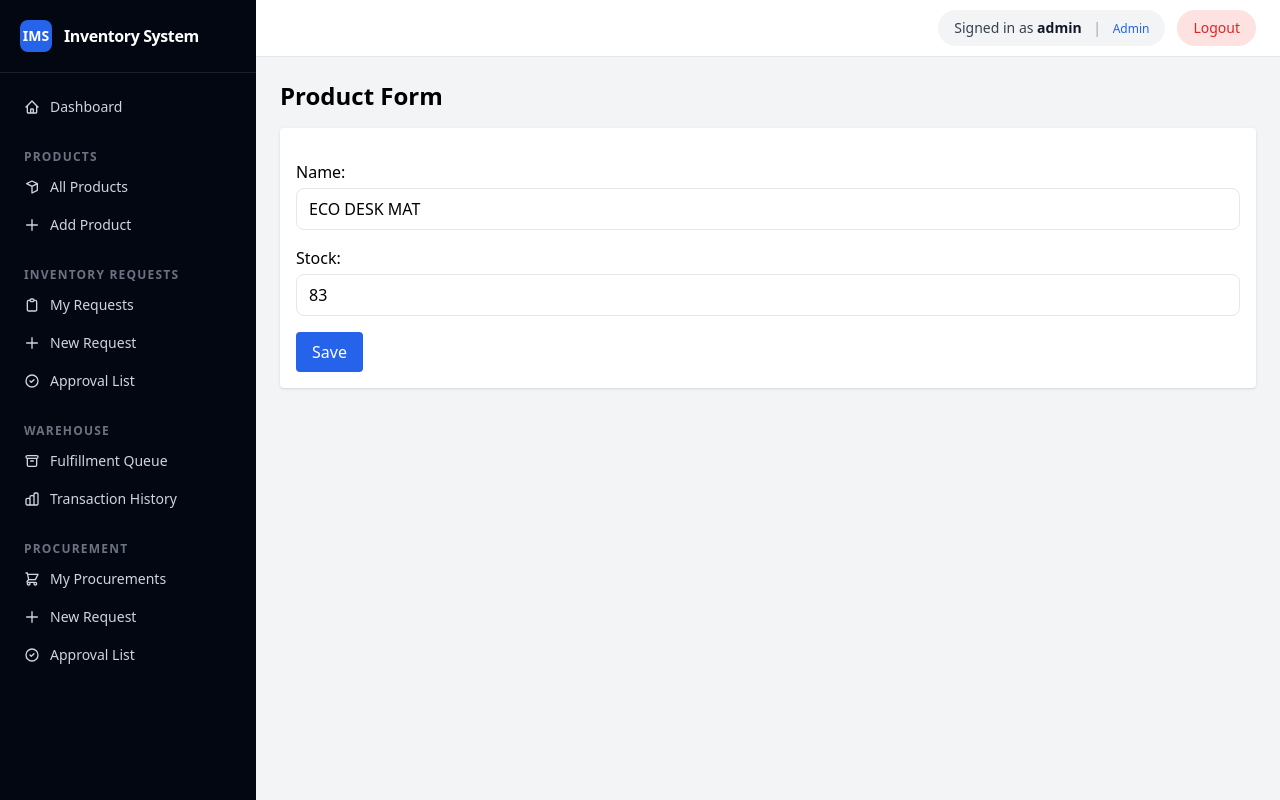
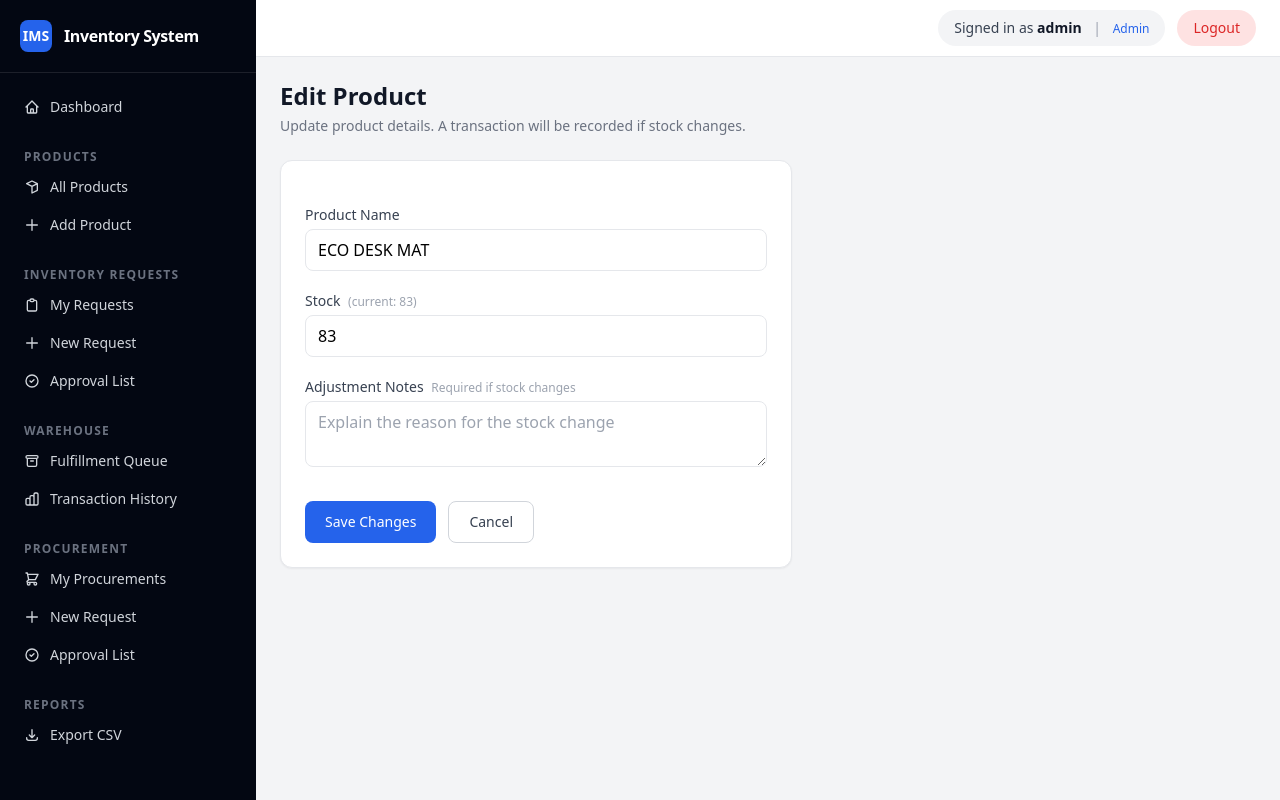
Before and after one commit to rasyiddo/Project-PPL, a Django app: page /products/1/edit/ in a window 1280 px wide. Run offline with Django 5.2, Linux system fonts and the light colour scheme; a user stored in the database is signed in; data comes from the database, SQL or seed files in the repository; some libraries are stand-ins or nearby versions.

Commit message:
feat: implement export csv and create inventory transaction on add/edit product (#15)

```diff
--- a/inventory/forms.py
+++ b/inventory/forms.py
@@ -17,6 +17,16 @@ class CustomLoginForm(AuthenticationForm):
 
 
 class ProductForm(forms.ModelForm):
+    notes = forms.CharField(
+        required=False,
+        widget=forms.Textarea(attrs={
+            'class': 'w-full border rounded-lg px-3 py-2 mt-1 focus:outline-none focus:ring-2 focus:ring-blue-500',
+            'rows': 2,
+            'placeholder': 'Explain the reason for the stock change'
+        }),
+        label='Adjustment Notes'
+    )
+
     class Meta:
         model = Product
         fields = ['name', 'stock']
@@ -46,11 +56,22 @@ class ProductForm(forms.ModelForm):
 
     def clean_stock(self):
         stock = self.cleaned_data.get('stock')
-        if not stock:
+        if stock is None:
             raise forms.ValidationError("Stock field is required.")
-        if stock <= 0:
+        if stock < 0:
             raise forms.ValidationError("Stock cannot be negative.")
         return stock
+
+    def clean(self):
+        cleaned_data = super().clean()
+        # On edit, notes are required if stock actually changes
+        if self.instance.pk:
+            new_stock = cleaned_data.get('stock')
+            if new_stock is not None and new_stock != self.instance.stock:
+                notes = (cleaned_data.get('notes') or '').strip()
+                if not notes:
+                    self.add_error('notes', 'Please provide a reason for the stock adjustment.')
+        return cleaned_data
 
 
 class InventoryRequestForm(forms.ModelForm):
--- a/inventory/models.py
+++ b/inventory/models.py
@@ -36,6 +36,8 @@ class InventoryTransaction(models.Model):
     procurement_request = models.ForeignKey('ProcurementRequest', on_delete=models.SET_NULL, null=True, blank=True)
     created_by = models.ForeignKey(User, on_delete=models.SET_NULL, null=True, blank=True)
     created_at = models.DateTimeField(auto_now_add=True)
+    manual = models.BooleanField(default=False)
+    notes = models.CharField(max_length=500, null=True, blank=True)
 
 
 class InventoryRequest(models.Model):
--- a/inventory/urls.py
+++ b/inventory/urls.py
@@ -23,5 +23,9 @@ urlpatterns = [
     path('procurement/<int:pk>/decision/', views.procurement_request_decide, name='procurement_request_decide'),
     path('procurement/<int:pk>/', views.procurement_request_detail, name='procurement_request_detail'),
     path('procurement/approval/', views.procurement_request_approval_list, name='procurement_request_approval_list'),
+    path('export/', views.export_page, name='export_page'),
+    path('export/inventory-requests/', views.export_inventory_requests, name='export_inventory_requests'),
+    path('export/procurement-requests/', views.export_procurement_requests, name='export_procurement_requests'),
+    path('export/transactions/', views.export_inventory_transactions, name='export_inventory_transactions'),
     path('', dashboard, name='dashboard'),
 ]
--- a/inventory/views.py
+++ b/inventory/views.py
@@ -371,13 +371,26 @@ def product_create(request):
     if request.method == 'POST':
         form = ProductForm(request.POST)
         if form.is_valid():
-            form.save()
+            with transaction.atomic():
+                product = form.save(commit=False)
+                product.created_by = request.user
+                product.save()
+                if product.stock > 0:
+                    InventoryTransaction.objects.create(
+                        product=product,
+                        quantity=product.stock,
+                        transaction_type='IN',
+                        manual=True,
+                        notes='Initial stock on product creation',
+                        created_by=request.user,
+                    )
             return redirect('product_list')
     else:
         form = ProductForm()
 
     return render(request, 'inventory/product_form.html', {
-        'form': form
+        'form': form,
+        'is_edit': False,
     })
 
 
@@ -389,13 +402,30 @@ def product_update(request, pk):
     if request.method == 'POST':
         form = ProductForm(request.POST, instance=product)
         if form.is_valid():
-            form.save()
+            with transaction.atomic():
+                # Lock row to get accurate old_stock before saving
+                locked = Product.objects.select_for_update().get(pk=pk)
+                old_stock = locked.stock
+                updated = form.save()
+                new_stock = updated.stock
+                delta = new_stock - old_stock
+                if delta != 0:
+                    InventoryTransaction.objects.create(
+                        product=updated,
+                        quantity=abs(delta),
+                        transaction_type='IN' if delta > 0 else 'OUT',
+                        manual=True,
+                        notes=form.cleaned_data.get('notes', ''),
+                        created_by=request.user,
+                    )
             return redirect('product_list')
     else:
         form = ProductForm(instance=product)
 
     return render(request, 'inventory/product_form.html', {
-        'form': form
+        'form': form,
+        'is_edit': True,
+        'product': product,
     })
 
 
@@ -790,3 +820,158 @@ def inventory_request_create(request):
         'products': Product.objects.all(),
         'rejected_request': rejected_request,
     })
+
+
+# ─── CSV Exports ────────────────────────────────────────────────────────────
+
+import csv
+from datetime import date
+
+from django.http import HttpResponse
+
+
+def _parse_month(request):
+    """Return (year, month) from ?month=YYYY-MM, defaulting to current month."""
+    raw = request.GET.get('month', '')
+    try:
+        parts = raw.split('-')
+        year, month = int(parts[0]), int(parts[1])
+        if not (1 <= month <= 12):
+            raise ValueError
+    except (ValueError, IndexError):
+        today = date.today()
+        year, month = today.year, today.month
+    return year, month
+
+
+@login_required
+@permission_required('inventory.approve_inventoryrequest', raise_exception=True)
+def export_inventory_requests(request):
+    year, month = _parse_month(request)
+    rows = (
+        InventoryRequest.objects
+        .filter(created_at__year=year, created_at__month=month)
+        .select_related('product', 'created_by', 'approved_by', 'rejected_by')
+        .order_by('created_at')
+    )
+
+    response = HttpResponse(content_type='text/csv')
+    response['Content-Disposition'] = f'attachment; filename="inventory_requests_{year}_{month:02d}.csv"'
+    writer = csv.writer(response)
+    writer.writerow([
+        'ID', 'Product', 'Quantity', 'Reason', 'Status',
+        'Requested By', 'Requested At',
+        'Approved By', 'Approved At',
+        'Rejected By', 'Rejected At', 'Rejection Reason',
+    ])
+    for r in rows:
+        writer.writerow([
+            f'IR-{r.id:05d}',
+            r.product.name if r.product else r.product_name or '',
+            r.quantity,
+            r.reason or '',
+            r.get_status_display(),
+            str(r.created_by) if r.created_by else '',
+            r.created_at.strftime('%Y-%m-%d %H:%M') if r.created_at else '',
+            str(r.approved_by) if r.approved_by else '',
+            r.approved_at.strftime('%Y-%m-%d %H:%M') if r.approved_at else '',
+            str(r.rejected_by) if r.rejected_by else '',
+            r.rejected_at.strftime('%Y-%m-%d %H:%M') if r.rejected_at else '',
+            r.rejected_reason or '',
+        ])
+    return response
+
+
+@login_required
+@permission_required('inventory.approve_procurementrequest', raise_exception=True)
+def export_procurement_requests(request):
+    year, month = _parse_month(request)
+    rows = (
+        ProcurementRequest.objects
+        .filter(created_at__year=year, created_at__month=month)
+        .select_related('product', 'inventory_request', 'created_by', 'approved_by', 'rejected_by')
+        .order_by('created_at')
+    )
+
+    response = HttpResponse(content_type='text/csv')
+    response['Content-Disposition'] = f'attachment; filename="procurement_requests_{year}_{month:02d}.csv"'
+    writer = csv.writer(response)
+    writer.writerow([
+        'ID', 'Linked IR', 'Product', 'Quantity', 'Price', 'Notes', 'Status',
+        'Requested By', 'Requested At',
+        'Approved By', 'Approved At',
+        'Rejected By', 'Rejected At', 'Rejection Reason',
+    ])
+    for r in rows:
+        writer.writerow([
+            f'PR-{r.id:05d}',
+            f'IR-{r.inventory_request.id:05d}' if r.inventory_request else '',
+            r.product.name if r.product else r.product_name or '',
+            r.quantity,
+            str(r.price) if r.price else '',
+            r.notes or '',
+            r.get_status_display(),
+            str(r.created_by) if r.created_by else '',
+            r.created_at.strftime('%Y-%m-%d %H:%M') if r.created_at else '',
+            str(r.approved_by) if r.approved_by else '',
+            r.approved_at.strftime('%Y-%m-%d %H:%M') if r.approved_at else '',
+            str(r.rejected_by) if r.rejected_by else '',
+            r.rejected_at.strftime('%Y-%m-%d %H:%M') if r.rejected_at else '',
+            r.rejected_reason or '',
+        ])
+    return response
+
+
+@login_required
+@permission_required('inventory.approve_inventoryrequest', raise_exception=True)
+def export_inventory_transactions(request):
+    year, month = _parse_month(request)
+    rows = (
+        InventoryTransaction.objects
+        .filter(created_at__year=year, created_at__month=month)
+        .select_related('product', 'created_by', 'inventory_request', 'procurement_request')
+        .order_by('created_at')
+    )
+
+    response = HttpResponse(content_type='text/csv')
+    response['Content-Disposition'] = f'attachment; filename="inventory_transactions_{year}_{month:02d}.csv"'
+    writer = csv.writer(response)
+    writer.writerow([
+        'Time', 'Product', 'Type', 'Quantity', 'Reference', 'Manual', 'Notes', 'Recorded By',
+    ])
+    for t in rows:
+        if t.inventory_request:
+            ref = f'IR-{t.inventory_request.id:05d}'
+        elif t.procurement_request:
+            ref = f'PR-{t.procurement_request.id:05d}'
+        else:
+            ref = ''
+        writer.writerow([
+            t.created_at.strftime('%Y-%m-%d %H:%M') if t.created_at else '',
+            t.product.name if t.product else '',
+            t.get_transaction_type_display(),
+            t.quantity,
+            ref,
+            'Yes' if t.manual else 'No',
+            t.notes or '',
+            str(t.created_by) if t.created_by else '',
+        ])
+    return response
+
+
+@login_required
+@permission_required('inventory.approve_inventoryrequest', raise_exception=True)
+def export_page(request):
+    today = date.today()
+    months = []
+    for i in range(12):
+        m = today.month - i
+        y = today.year
+        while m <= 0:
+            m += 12
+            y -= 1
+        months.append({'value': f'{y}-{m:02d}', 'label': date(y, m, 1).strftime('%B %Y')})
+    return render(request, 'inventory/export.html', {
+        'months': months,
+        'selected': request.GET.get('month', today.strftime('%Y-%m')),
+    })
--- a/templates/base.html
+++ b/templates/base.html
@@ -160,6 +160,21 @@
             </div>
             {% endif %}
 
+            <!-- EXPORT -->
+            {% if perms.inventory.approve_inventoryrequest %}
+            <div>
+                <p class="px-3 mb-1 text-xs font-semibold uppercase tracking-widest text-gray-500">Reports</p>
+                <div class="space-y-0.5">
+                    <a href="/export/" class="flex items-center gap-2.5 rounded-lg px-3 py-2 text-sm text-gray-300 hover:bg-white/10 hover:text-white transition-colors">
+                        <svg class="h-4 w-4 shrink-0" fill="none" stroke="currentColor" viewBox="0 0 24 24">
+                            <path stroke-linecap="round" stroke-linejoin="round" stroke-width="2" d="M4 16v1a3 3 0 003 3h10a3 3 0 003-3v-1m-4-4l-4 4m0 0l-4-4m4 4V4"/>
+                        </svg>
+                        Export CSV
+                    </a>
+                </div>
+            </div>
+            {% endif %}
+
         </nav>
 
     </div>
--- a/templates/inventory/product_form.html
+++ b/templates/inventory/product_form.html
@@ -1,37 +1,65 @@
 {% extends "base.html" %}
 
 {% block content %}
+<div class="max-w-lg space-y-6">
 
-<h1 class="text-2xl font-bold mb-4">Product Form</h1>
+  <div>
+    <h1 class="text-2xl font-bold text-gray-900">{% if is_edit %}Edit Product{% else %}Add Product{% endif %}</h1>
+    <p class="mt-1 text-sm text-gray-500">
+      {% if is_edit %}Update product details. A transaction will be recorded if stock changes.
+      {% else %}Create a new product. Opening stock > 0 will record an incoming transaction.{% endif %}
+    </p>
+  </div>
 
-<form method="post" class="bg-white p-4 rounded shadow space-y-4">
+  <form method="post" class="bg-white rounded-xl border shadow-sm p-6 space-y-5">
     {% csrf_token %}
-
     {% load widget_tweaks %}
 
     {% if form.non_field_errors %}
-    <span class="text-red-500"> {{ form.non_field_errors  }}</span>
+    <div class="rounded-lg bg-red-50 border border-red-200 px-4 py-3 text-sm text-red-700">
+      {{ form.non_field_errors }}
+    </div>
     {% endif %}
 
     <div>
-        {{ form.name.label_tag }}
+      <label class="block text-sm font-medium text-gray-700">Product Name</label>
       {{ form.name }}
       {% if form.name.errors %}
-        <span class="text-red-500"> {{ form.name.errors  }}</span>
+      <p class="mt-1 text-xs text-red-600">{{ form.name.errors|join:", " }}</p>
       {% endif %}
     </div>
 
     <div>
-        {{ form.stock.label_tag }}
+      <label class="block text-sm font-medium text-gray-700">
+        Stock
+        {% if is_edit %}<span class="ml-1 text-xs font-normal text-gray-400">(current: {{ product.stock }})</span>{% endif %}
+      </label>
       {{ form.stock }}
       {% if form.stock.errors %}
-        <span class="text-red-500"> {{ form.stock.errors  }}</span>
+      <p class="mt-1 text-xs text-red-600">{{ form.stock.errors|join:", " }}</p>
       {% endif %}
     </div>
 
-    <button class="bg-blue-600 text-white px-4 py-2 rounded">
-        Save
+    {% if is_edit %}
+    <div>
+      <label class="block text-sm font-medium text-gray-700">
+        Adjustment Notes
+        <span class="ml-1 text-xs font-normal text-gray-400">Required if stock changes</span>
+      </label>
+      {{ form.notes }}
+      {% if form.notes.errors %}
+      <p class="mt-1 text-xs text-red-600">{{ form.notes.errors|join:", " }}</p>
+      {% endif %}
+    </div>
+    {% endif %}
+
+    <div class="flex gap-3 pt-2">
+      <button class="inline-flex items-center rounded-lg bg-blue-600 px-5 py-2.5 text-sm font-medium text-white hover:bg-blue-700">
+        {% if is_edit %}Save Changes{% else %}Create Product{% endif %}
       </button>
+      <a href="{% url 'product_list' %}" class="inline-flex items-center rounded-lg border border-gray-300 px-5 py-2.5 text-sm font-medium text-gray-700 hover:bg-gray-50">Cancel</a>
+    </div>
   </form>
 
+</div>
 {% endblock %}
```
Also changed, not shown: templates/inventory/export.html (added, +99 -0 lines), templates/inventory/product_detail.html (+17 -1 lines), templates/inventory/warehouse_inventory_transaction_list.html (+17 -3 lines), inventory/migrations/0011_manual_notes_inventorytransaction.py (added). Lines whose indentation alone changed are shown as unchanged.
